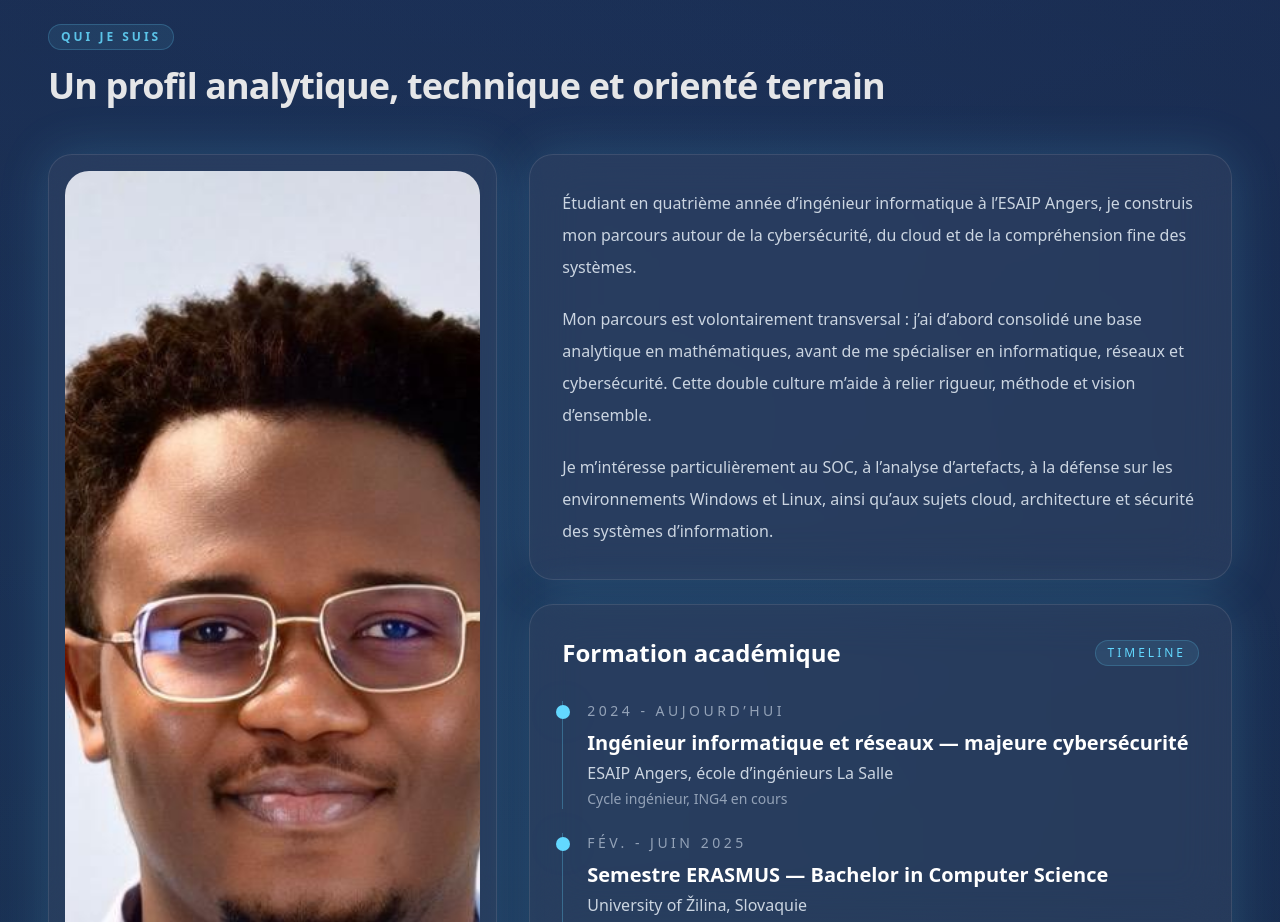
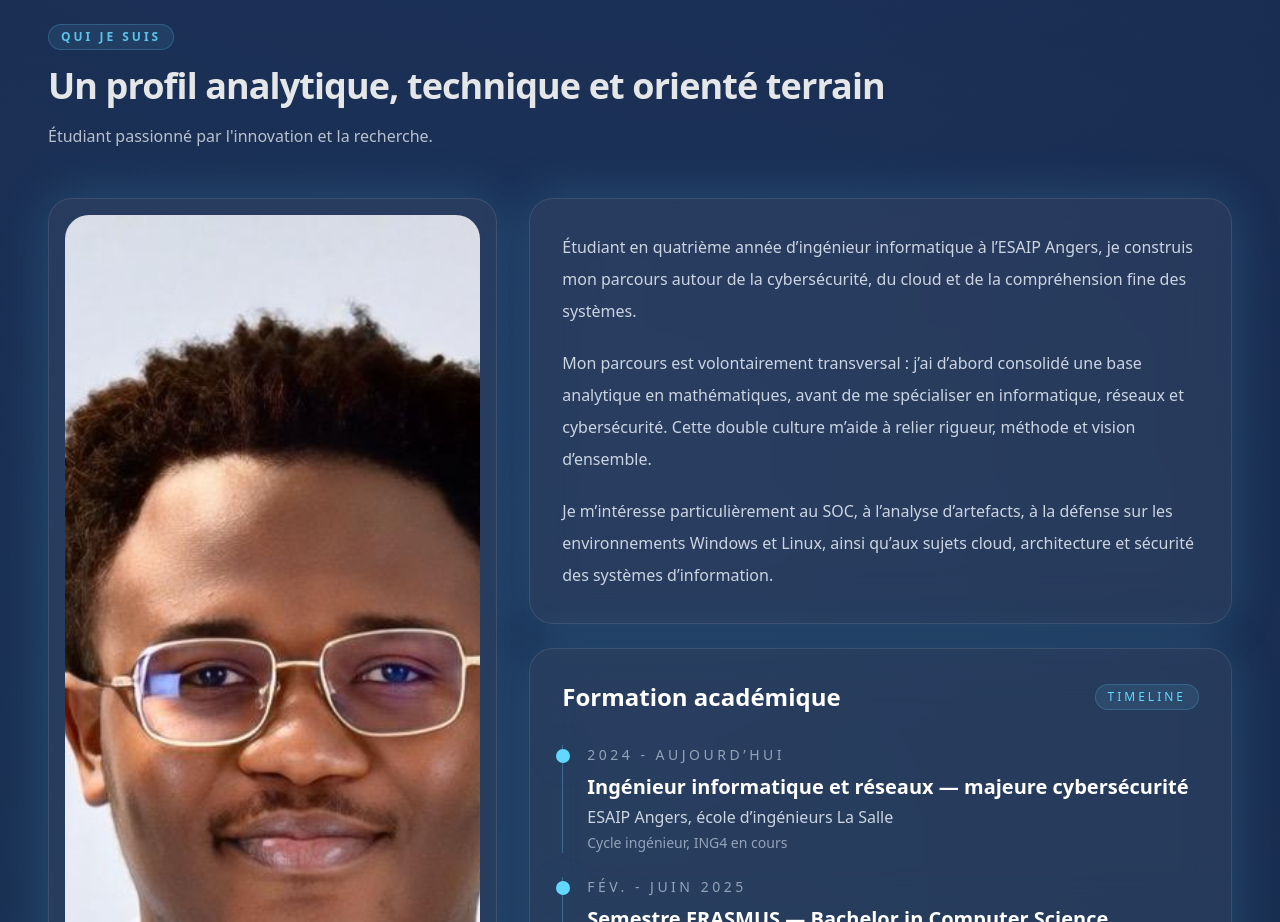
Before and after one commit to nsoumbe/communication, a Next.js app: page / in a window 1280 px wide. Shown: the part 920-1842 px from the top of the page. Built offline with nearby package versions, Linux system fonts and the light colour scheme.

Commit message:
Update AboutSection with new copy text

```diff
--- a/components/sections/AboutSection.tsx
+++ b/components/sections/AboutSection.tsx
@@ -8,6 +8,7 @@ export function AboutSection() {
       <SectionHeader
         eyebrow="Qui je suis"
         title="Un profil analytique, technique et orienté terrain"
+        copy="Étudiant passionné par l'innovation et la recherche."
       />
 
       <div className="grid gap-8 lg:grid-cols-[0.78fr_1.22fr]">
```
